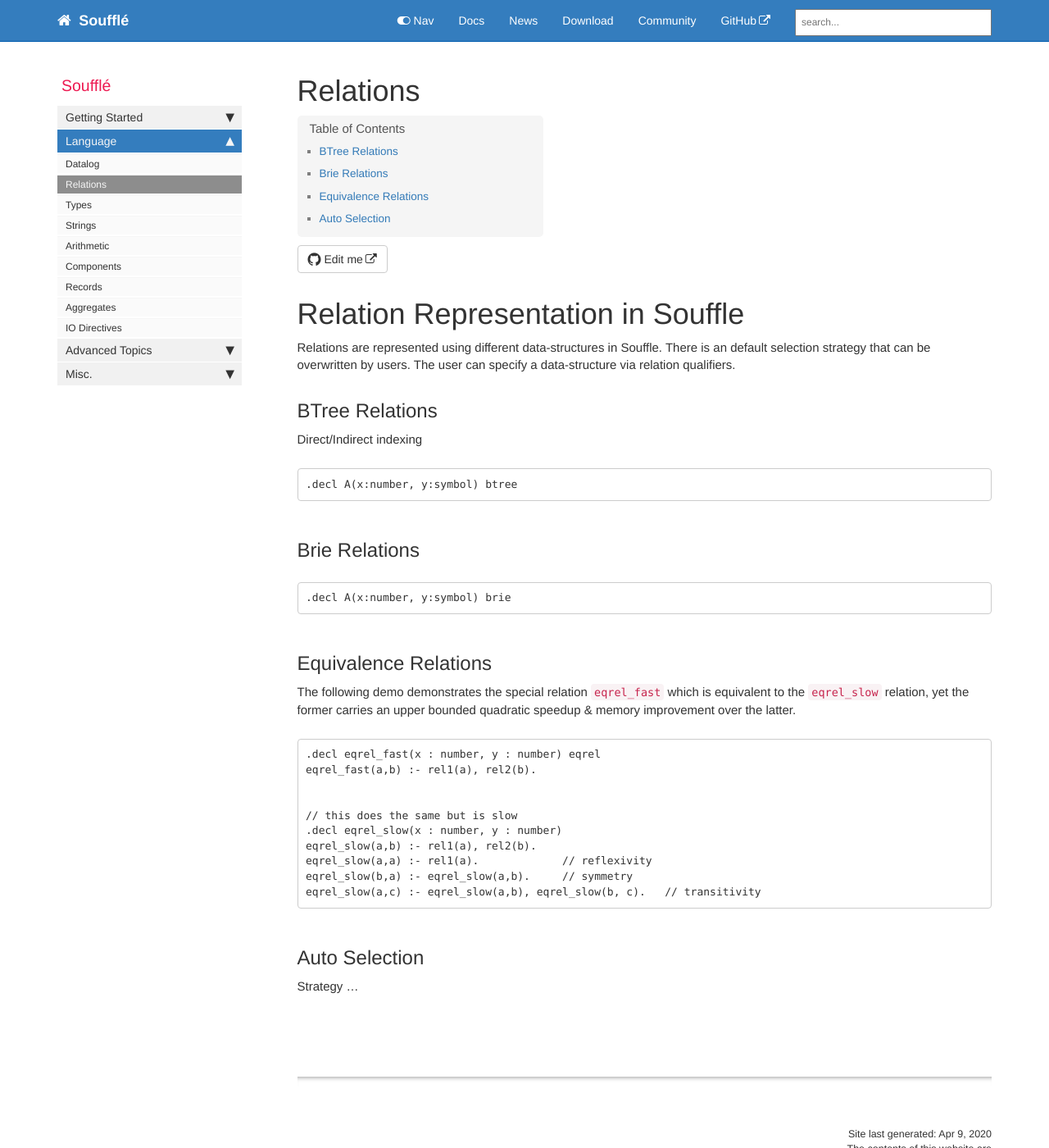
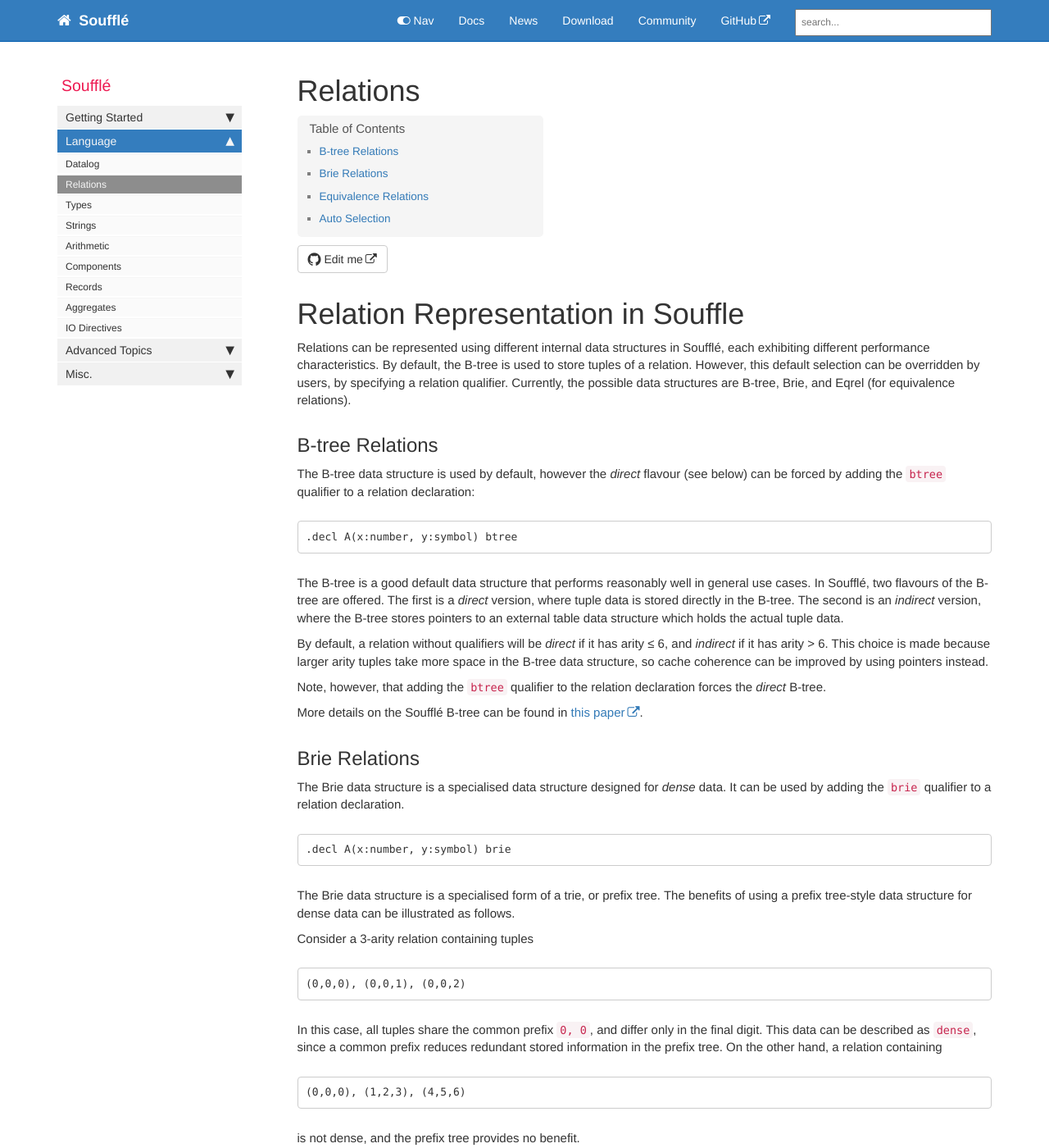
Before and after one commit to souffle-lang/souffle-lang.github.io, a Jekyll site: the page built from pages/docs/relations.md, in a window 1280 px wide and 1400 px high. Shown: the whole window at 82% size. Built offline with Jekyll 4.4.1, drawn with Linux system fonts in a browser that asks for light colours; comment, search, counter and statistics services are not loaded; some of the changed text lies outside the part shown.

Commit message:
Updated relations documentation

````diff
--- a/pages/docs/relations.md
+++ b/pages/docs/relations.md
@@ -7,43 +7,69 @@ folder: docs
 
 # Relation Representation in Souffle
 
-Relations are represented using different data-structures in Souffle.
-There is an default selection strategy that can be overwritten by users.
-The user can specify a data-structure via relation qualifiers.
+Relations can be represented using different internal data structures in Soufflé, each exhibiting different performance characteristics. By default, the B-tree is used to store tuples of a relation. However, this default selection can be overridden by users, by specifying a relation qualifier. Currently, the possible data structures are B-tree, Brie, and Eqrel (for equivalence relations).
 
-## BTree Relations
+## B-tree Relations
 
-Direct/Indirect indexing
+The B-tree data structure is used by default, however the *direct* flavour (see below) can be forced by adding the `btree` qualifier to a relation declaration:
 ```
 .decl A(x:number, y:symbol) btree
 ```
 
+The B-tree is a good default data structure that performs reasonably well in general use cases. In Soufflé, two flavours of the B-tree are offered. The first is a *direct* version, where tuple data is stored directly in the B-tree. The second is an *indirect* version, where the B-tree stores pointers to an external table data structure which holds the actual tuple data.
+
+By default, a relation without qualifiers will be *direct* if it has arity ≤ 6, and *indirect* if it has arity > 6. This choice is made because larger arity tuples take more space in the B-tree data structure, so cache coherence can be improved by using pointers instead.
+
+Note, however, that adding the `btree` qualifier to the relation declaration forces the *direct* B-tree.
+
+More details on the Soufflé B-tree can be found in [this paper](https://doi.org/10.1145/3293883.3295719).
 
 ## Brie Relations
 
+The Brie data structure is a specialised data structure designed for *dense* data. It can be used by adding the `brie` qualifier to a relation declaration.
 ```
 .decl A(x:number, y:symbol) brie
 ```
 
+The Brie data structure is a specialised form of a trie, or prefix tree. The benefits of using a prefix tree-style data structure for dense data can be illustrated as follows.
+
+Consider a 3-arity relation containing tuples
+```
+(0,0,0), (0,0,1), (0,0,2)
+```
+In this case, all tuples share the common prefix `0, 0`, and differ only in the final digit. This data can be described as `dense`, since a common prefix reduces redundant stored information in the prefix tree. On the other hand, a relation containing
+```
+(0,0,0), (1,2,3), (4,5,6)
+```
+is not dense, and the prefix tree provides no benefit.
+
+The Brie data structure in Soufflé similarly provides a performance benefit for highly dense data. However, it is slower than the B-tree in the average case, and so its use must be considered carefully.
+
+More details on the Brie can be found in [this paper](https://doi.org/10.1145/3303084.3309490).
+
 ## Equivalence Relations
 
-The following demo demonstrates the special relation `eqrel_fast` which is equivalent to the `eqrel_slow` relation, yet the former carries an upper bounded quadratic speedup & memory improvement over the latter.
+An equivalence relation is a special kind of binary relation which exhibits three properties: *reflexivity*, *symmetry*, and *transitivity*. An equivalence relation could be expressed in Datalog as follows:
+```
+.decl equivalence(x:number, y:number)
+equivalence(a, b) :- rel1(a), rel2(b).      // every element of rel1 is equivalent to every element of rel2
 
+equivalence(a, a) :- equivalence(a, _).     // reflexivity
+equivalence(a, b) :- equivalence(b, a).     // symmetry
+equivalence(a, c) :- equivalence(a, b), equivalence(b, c).  // transitivity
+```
+
+However, this expression of an equivalence relation would require a quadratic number of tuples to be stored. In Soufflé, the Eqrel data structure provides a linear representation of equivalence relations, by using a union-find based algorithm. Eqrel can be used by adding the `eqrel` qualifier to a relation declaration.
+
+The following example demonstrates the use of Eqrel, and is semantically equivalent to the example above. However, using Eqrel carries at best a quadratic speed and memory improvement over the above example.
 ```
 .decl eqrel_fast(x : number, y : number) eqrel
 eqrel_fast(a,b) :- rel1(a), rel2(b).
-
-
-// this does the same but is slow
-.decl eqrel_slow(x : number, y : number)
-eqrel_slow(a,b) :- rel1(a), rel2(b).
-eqrel_slow(a,a) :- rel1(a).             // reflexivity
-eqrel_slow(b,a) :- eqrel_slow(a,b).     // symmetry
-eqrel_slow(a,c) :- eqrel_slow(a,b), eqrel_slow(b, c).   // transitivity
 ```
 
+More details on Eqrel can be found in [this paper](https://doi.org/10.1109/PACT.2019.00015).
 
 ## Auto Selection
-Strategy ...
+In Soufflé, the default data structure is the B-tree, with the *direct* version for relations with arity ≤ 6, or the *indirect* version for relations with arity > 6.
 
 {% include links.html %}
````
